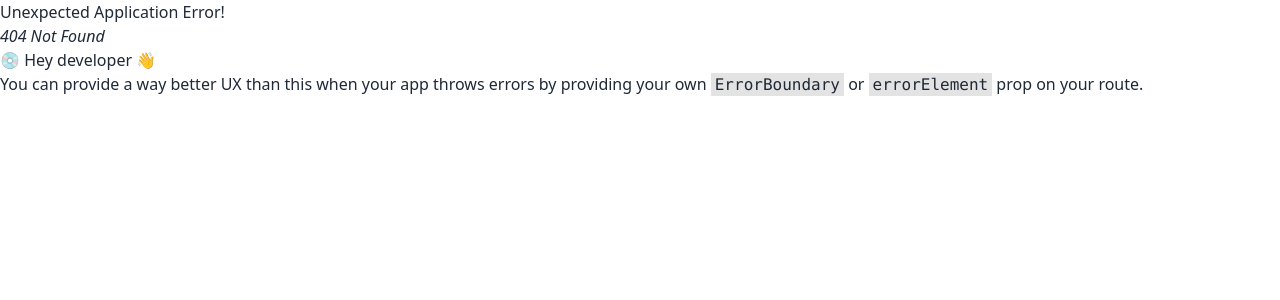
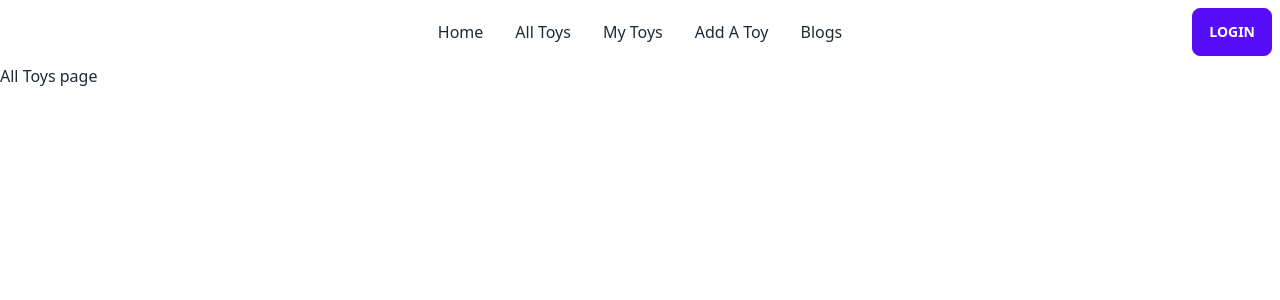
Before and after one commit to Sheikhmsip/Toy-World, a React (Vite) app: page /alltoys in a window 1280 px wide. Before the commit this address had no page. Shown: the top 300 px of the page. Built offline with nearby package versions, Linux system fonts and the light colour scheme.

Commit message:
setup addedProducts router

```diff
--- /dev/null
+++ b/src/pages/AddedProducts/AddToy/AddToy.jsx
@@ -0,0 +1,11 @@
+import React from 'react';
+
+const AddToy = () => {
+    return (
+        <div>
+            <h1>add Toys</h1>
+        </div>
+    );
+};
+
+export default AddToy;
--- /dev/null
+++ b/src/pages/AddedProducts/AllToys/AllToys.jsx
@@ -0,0 +1,11 @@
+import React from 'react';
+
+const AllToys = () => {
+    return (
+        <div>
+            All Toys page
+        </div>
+    );
+};
+
+export default AllToys;
--- /dev/null
+++ b/src/pages/AddedProducts/MyToys/MyToys.jsx
@@ -0,0 +1,11 @@
+import React from 'react';
+
+const MyToys = () => {
+    return (
+        <div>
+            My Toys page
+        </div>
+    );
+};
+
+export default MyToys;
--- a/src/pages/SharePage/Header/NavBar.jsx
+++ b/src/pages/SharePage/Header/NavBar.jsx
@@ -5,9 +5,10 @@ const NavBar = () => {
 
     const nevItems = <>
         <li><Link to="/">Home</Link></li>
-        <li><Link to="">All Toys</Link></li>
+        <li><Link to="/alltoys">All Toys</Link></li>
 
-        <li><Link to=''>My Toys</Link></li>
+        <li><Link to='/mytoys'>My Toys</Link></li>
+        <li><Link to='/addtoy'>Add A Toy</Link></li>
 
 
         <li><Link to="/blogs">Blogs</Link></li>
```
Also changed, not shown: src/Routes/Route.jsx (+18 -3 lines).
